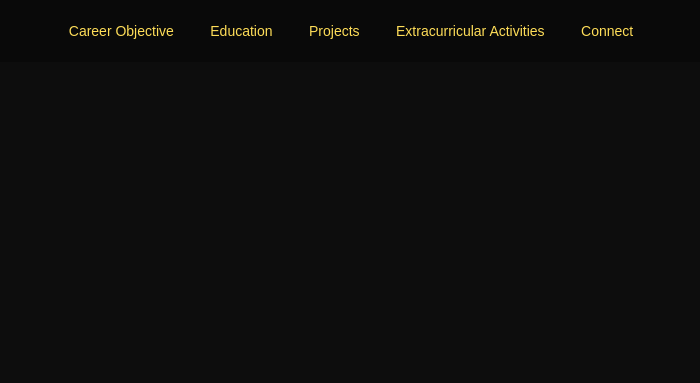
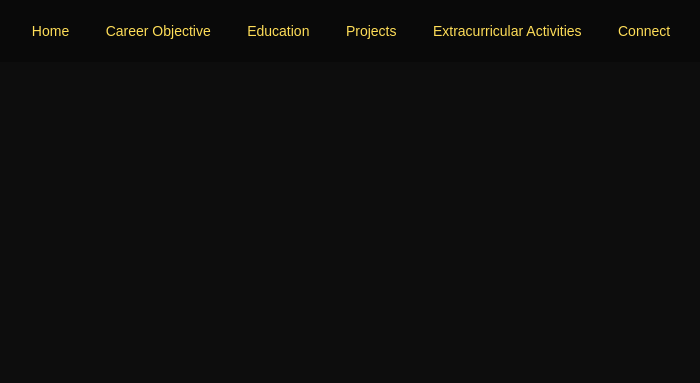
Before and after one commit to im-pkumar/im-pkumar.github.io, a plain HTML site: page index.html in a window 1280 px wide. Shown: the top 383 px of the page, without its empty margins (289-989 px from the left). Drawn offline with Linux system fonts and the light colour scheme.

Commit message:
v2.21 Home nav bar added

```diff
--- a/index.html
+++ b/index.html
@@ -11,6 +11,7 @@
 <body>
     <nav class="navbar">
         <ul>
+            <li><a href="#home">Home</a></li>
             <li><a href="#career-info">Career Objective</a></li>
             <li><a href="#education">Education</a></li>
             <li><a href="#projects">Projects</a></li>
@@ -19,7 +20,7 @@
         </ul>
     </nav>
 
-    <header class="header">
+    <header id="home" class="header">
         <div class="header-content">
             <h1>PRAVEEN KUMAR</h1>
             <p>Welcome to my professional career portfolio!</p>
```
